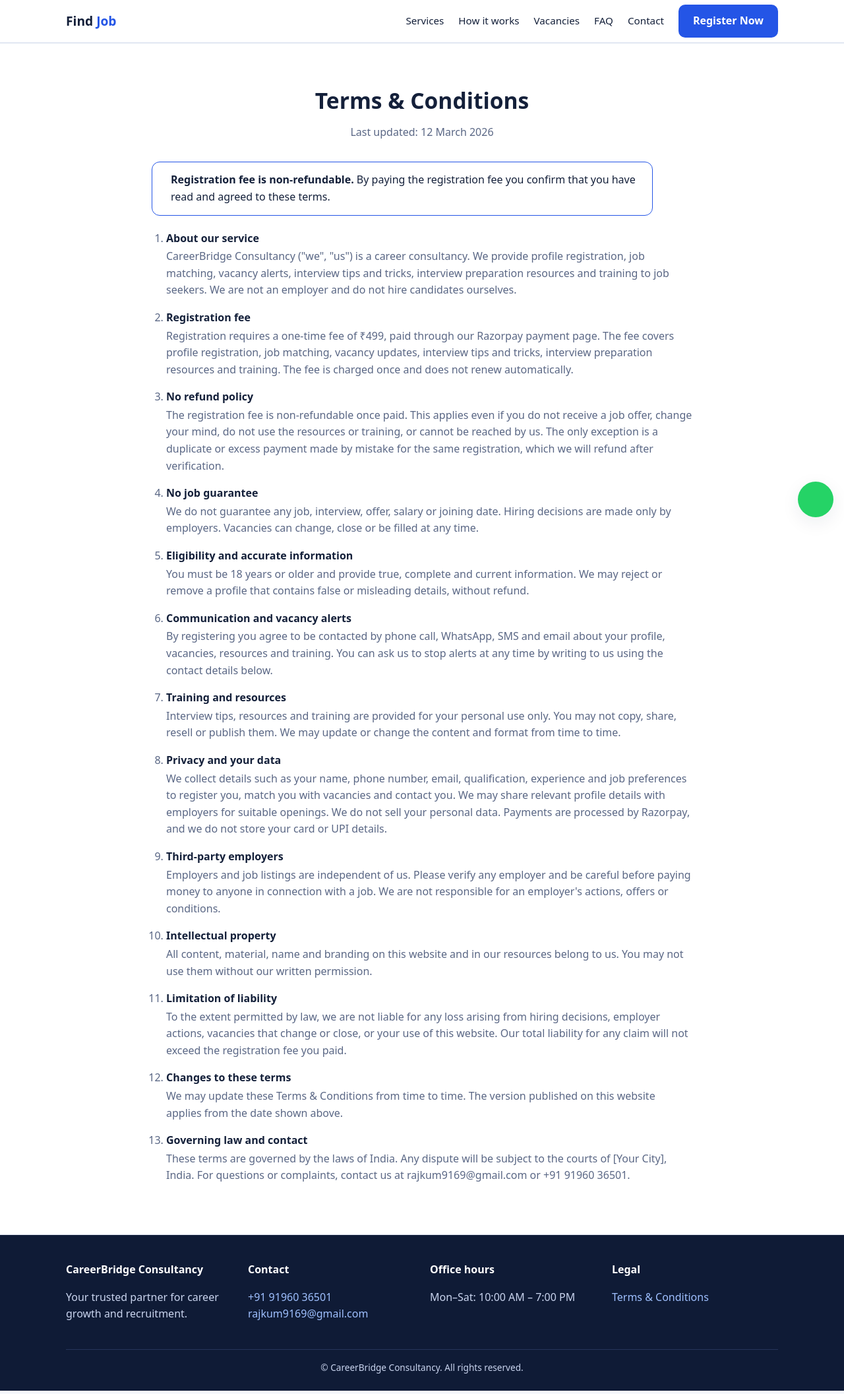
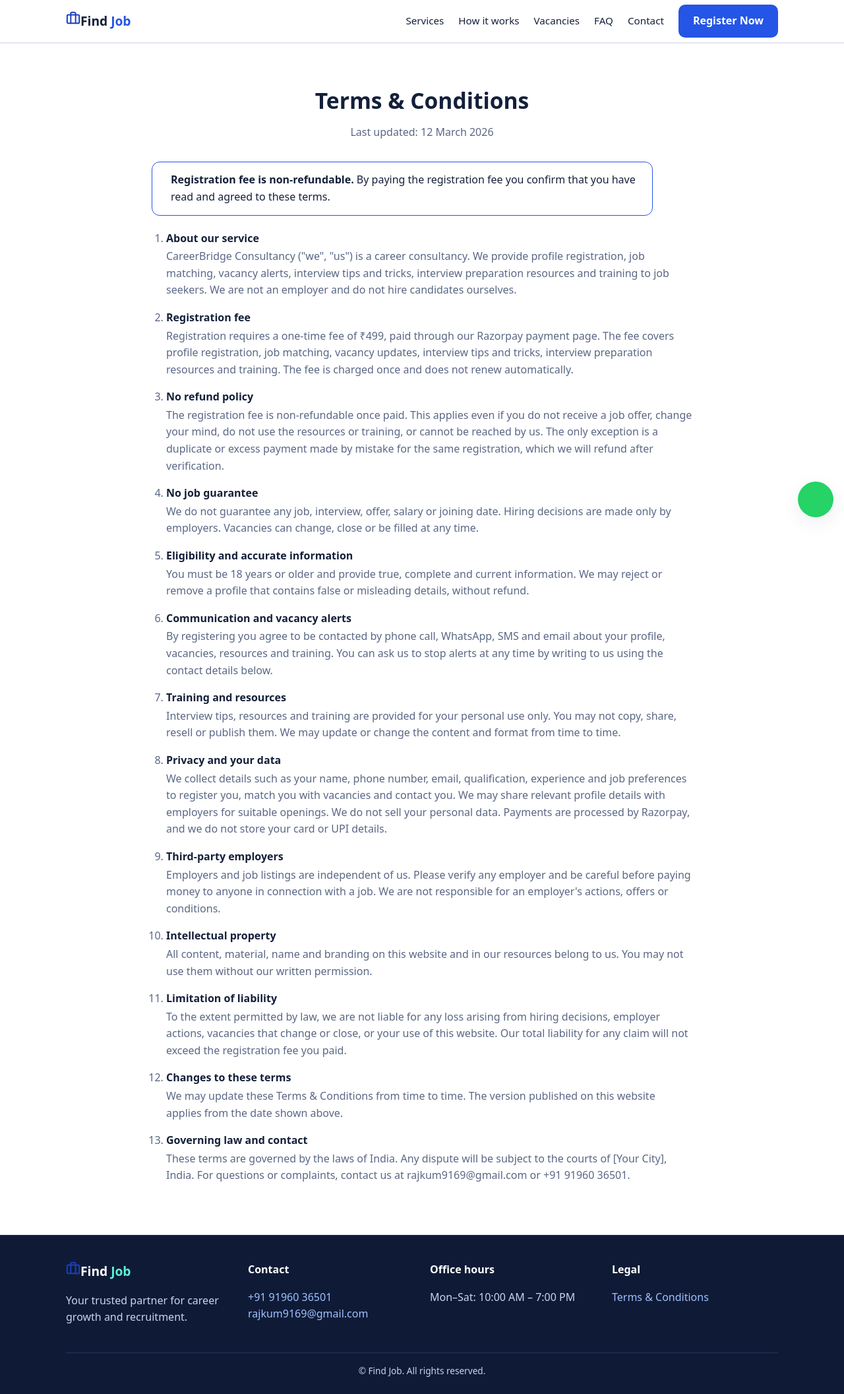
Before and after one commit to RohitMaurya108/findjob, a plain HTML site: page terms.html in a window 1280 px wide. Shown: the whole page at 66% size. Drawn offline with Linux system fonts and the light colour scheme.

Commit message:
website name changed

```diff
--- a/terms.html
+++ b/terms.html
@@ -1086,7 +1086,24 @@
   <body>
     <header>
       <div class="wrap nav">
-        <a class="logo" href="index.html">Find <span>Job</span></a>
+        <a class="logo" href="#home"
+          ><span class="lm"
+            ><svg
+              xmlns="http://www.w3.org/2000/svg"
+              width="22"
+              height="22"
+              viewBox="0 0 24 24"
+              fill="none"
+              stroke="#1b3fbf"
+              stroke-width="2.2"
+              stroke-linecap="round"
+              stroke-linejoin="round"
+              aria-hidden="true"
+            >
+              <path d="M16 20V4a2 2 0 0 0-2-2h-4a2 2 0 0 0-2 2v16" />
+              <rect width="20" height="14" x="2" y="6" rx="2" /></svg></span
+          ><b>Find <span>Job</span></b></a
+        >
         <button class="burger" id="bg" aria-label="Menu">
           <i data-lucide="menu"></i>
         </button>
@@ -1206,7 +1223,24 @@
       <div class="wrap">
         <div class="fgrid">
           <div>
-            <h4>CareerBridge Consultancy</h4>
+            <div class="logo" style="color: #fff; margin-bottom: 10px">
+              <span class="lm"
+                ><svg
+                  xmlns="http://www.w3.org/2000/svg"
+                  width="22"
+                  height="22"
+                  viewBox="0 0 24 24"
+                  fill="none"
+                  stroke="#1b3fbf"
+                  stroke-width="2.2"
+                  stroke-linecap="round"
+                  stroke-linejoin="round"
+                  aria-hidden="true"
+                >
+                  <path d="M16 20V4a2 2 0 0 0-2-2h-4a2 2 0 0 0-2 2v16" />
+                  <rect width="20" height="14" x="2" y="6" rx="2" /></svg></span
+              ><b>Find <span style="color: #5ef0d4">Job</span></b>
+            </div>
             <p>Your trusted partner for career growth and recruitment.</p>
           </div>
           <div>
@@ -1229,7 +1263,7 @@
           </div>
         </div>
         <div class="copy">
-          © <span id="yr"></span> CareerBridge Consultancy. All rights reserved.
+          © <span id="yr"></span> Find Job. All rights reserved.
         </div>
       </div>
     </footer>
```
Also changed, not shown: index.html (+37 -3 lines).
